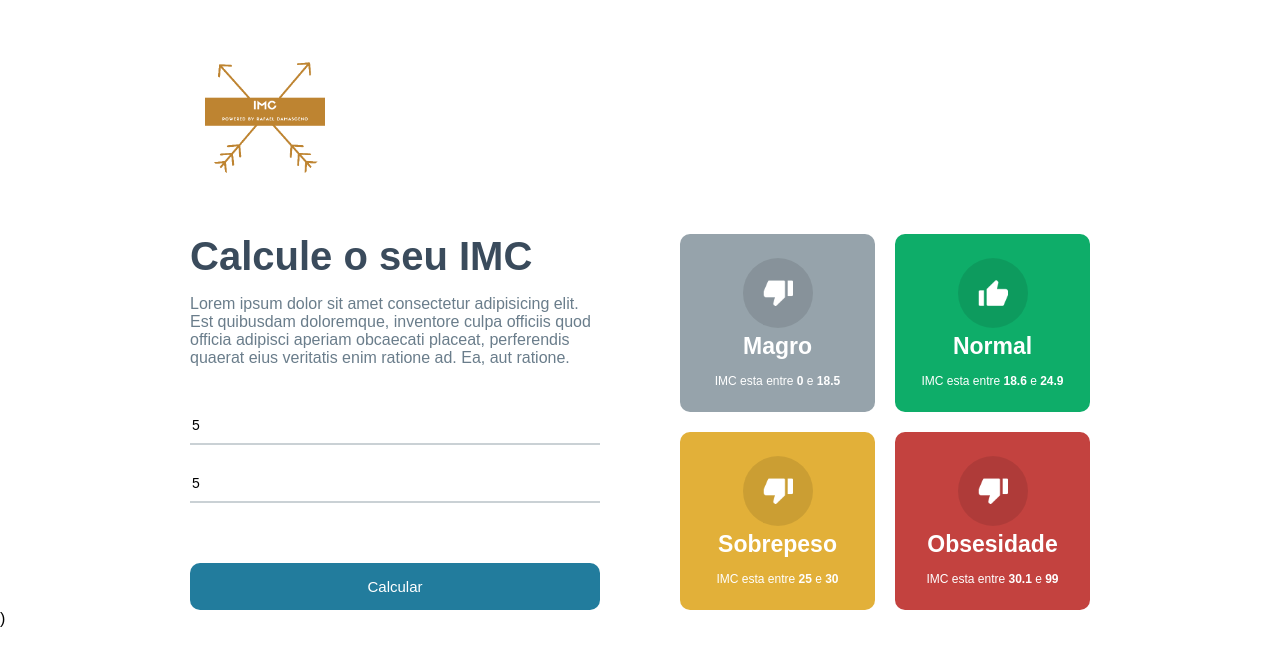
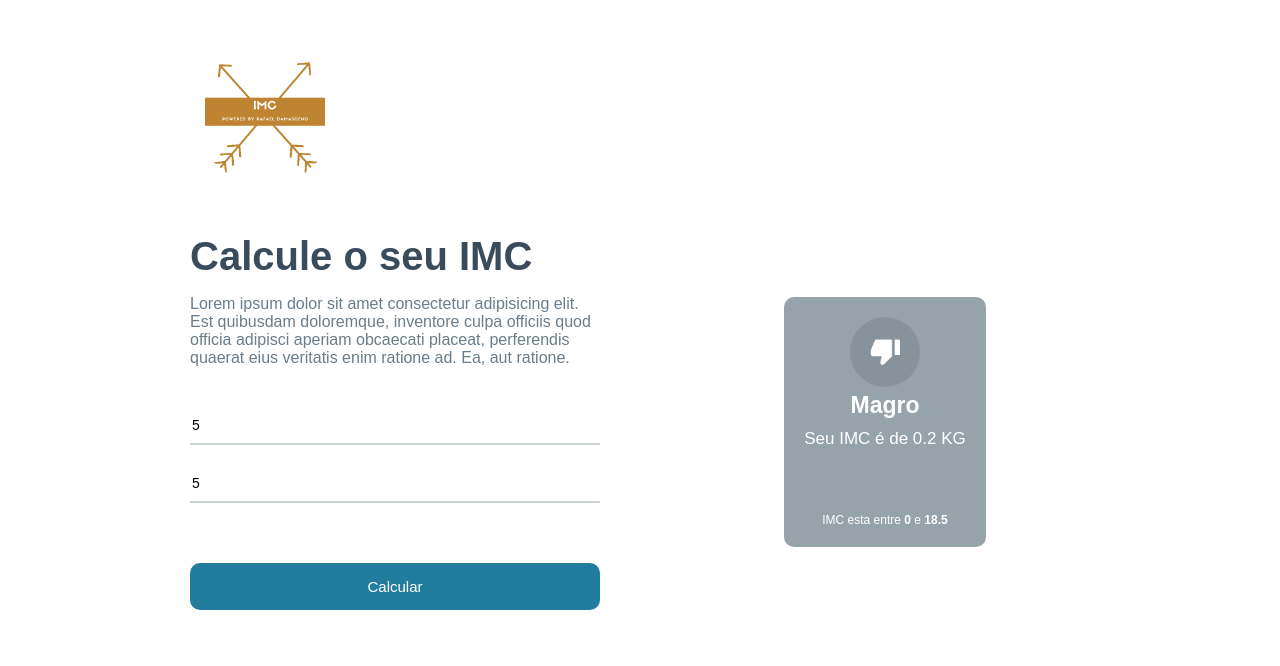
Before and after one commit to RafaelSdm/Calculadora-IMC, a React (Create React App) app in the folder react-calc-imc/: page / in a window 1280 px wide. Both pictures are taken after typing "5", "5" into the empty fields and a click on the button "Calcular". Shown: the top 666 px of the page. Built offline with nearby package versions, Linux system fonts and the light colour scheme.

Commit message:
calculo de imc done

```diff
--- a/react-calc-imc/src/App.module.css
+++ b/react-calc-imc/src/App.module.css
@@ -82,7 +82,6 @@
 
 .container .right{
     flex: 1;
-
     margin-left: 40px;
     display: flex;
 }
@@ -94,3 +93,13 @@
     gap: 20px;
 
 }
+
+
+.container .right .rightBig{
+    flex: 1;
+    display: flex;
+
+    align-items: center;
+    justify-content: center;
+
+}
--- a/react-calc-imc/src/App.tsx
+++ b/react-calc-imc/src/App.tsx
@@ -1,8 +1,17 @@
 import {useState} from 'react'
 import styles from './App.module.css'
 import logo from './assets/logo.png'
-import {calculateImc, levels} from './helpers/imc'
+import {calculateImc, Level, levels} from './helpers/imc'
 import {GridItem} from './components/GridItem'
+
+
+
+
+
+
+
+
+
 const App = () =>{
 
 
@@ -10,10 +19,16 @@
 
   const[weight, setWeight] = useState<number>(0)
 
+  const[showItem, setShowItem] = useState<Level | null>(null)
+
 
   const handleCalculate = () =>{
     if(height && weight){
-      window.alert("Aíi simmm bichao")
+      //window.alert("Aíi simmm bichao")
+
+      setShowItem(calculateImc(height, weight))
+
+
     }else{
       window.alert("aí nao bichaooo")
     }
@@ -46,12 +61,28 @@
 
         <div className={styles.right}>
 
-          <div className={styles.grid}>
-            {levels.map((item, key) =>(
-              <GridItem key={key} item={item} />
-            ))}
+          {!showItem &&
 
-          </div>
+            <div className={styles.grid}>
+              {levels.map((item, key) =>(
+                <GridItem key={key} item={item} />
+              ))}
+
+            </div>
+
+          }
+
+          {showItem &&
+
+            <div className={styles.rightBig} >
+              <div className={styles.rightArrow}>
+                <GridItem item={showItem}/>
+              </div>
+            </div>
+
+          }
+
+
 
         </div>
 
@@ -60,7 +91,7 @@
 
 
 
-      )
+
     </div>
   )
 }
--- a/react-calc-imc/src/components/GridItem/GridItem.module.css
+++ b/react-calc-imc/src/components/GridItem/GridItem.module.css
@@ -30,3 +30,9 @@
     font-size: 12px;
     margin-top: 14px;
 }
+
+
+.yourImc{
+    font-size: 17px;
+    margin: 10px 0 50px 0;
+}
--- a/react-calc-imc/src/components/GridItem/index.tsx
+++ b/react-calc-imc/src/components/GridItem/index.tsx
@@ -27,6 +27,16 @@
             <div className={styles.gridTitle}>
                 {item.title}
             </div>
+
+
+            {item.yourImc &&
+
+                <div className={styles.yourImc}>Seu IMC é de {item.yourImc} KG</div>
+
+
+            }
+
+
             <div className={styles.gridInfo}>
                 <>
 
--- a/react-calc-imc/src/helpers/imc.ts
+++ b/react-calc-imc/src/helpers/imc.ts
@@ -18,12 +18,12 @@
 
 export const calculateImc = (height: number, weight: number) => {
 
-    const imc = weight/ (height * height);
+    const imc = weight / (height * height);
 
     for(let i in levels){
 
         if(imc >= levels[i].imc[0] && imc < levels[i].imc[1]){
-            levels[i].yourImc = imc;
+            levels[i].yourImc =  parseFloat(imc.toFixed(2));
             return levels[i];
         }
 
```
